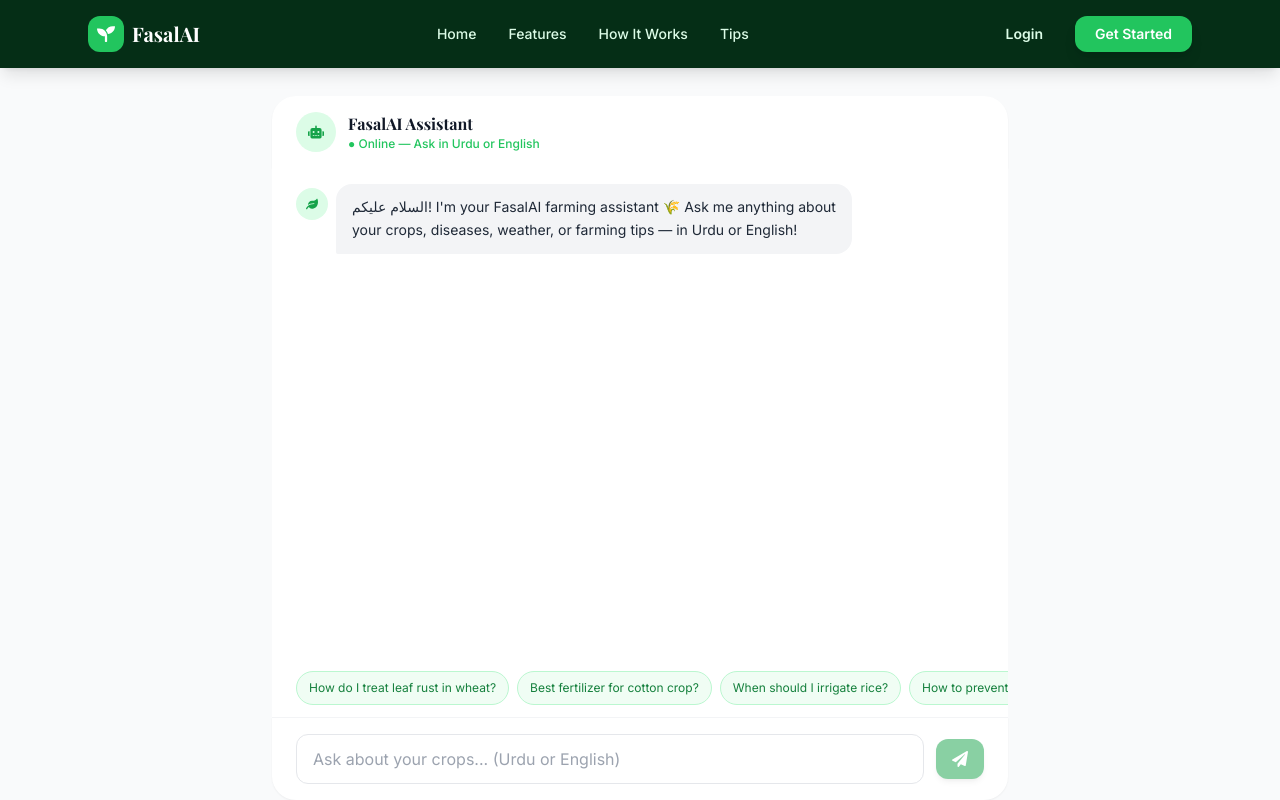
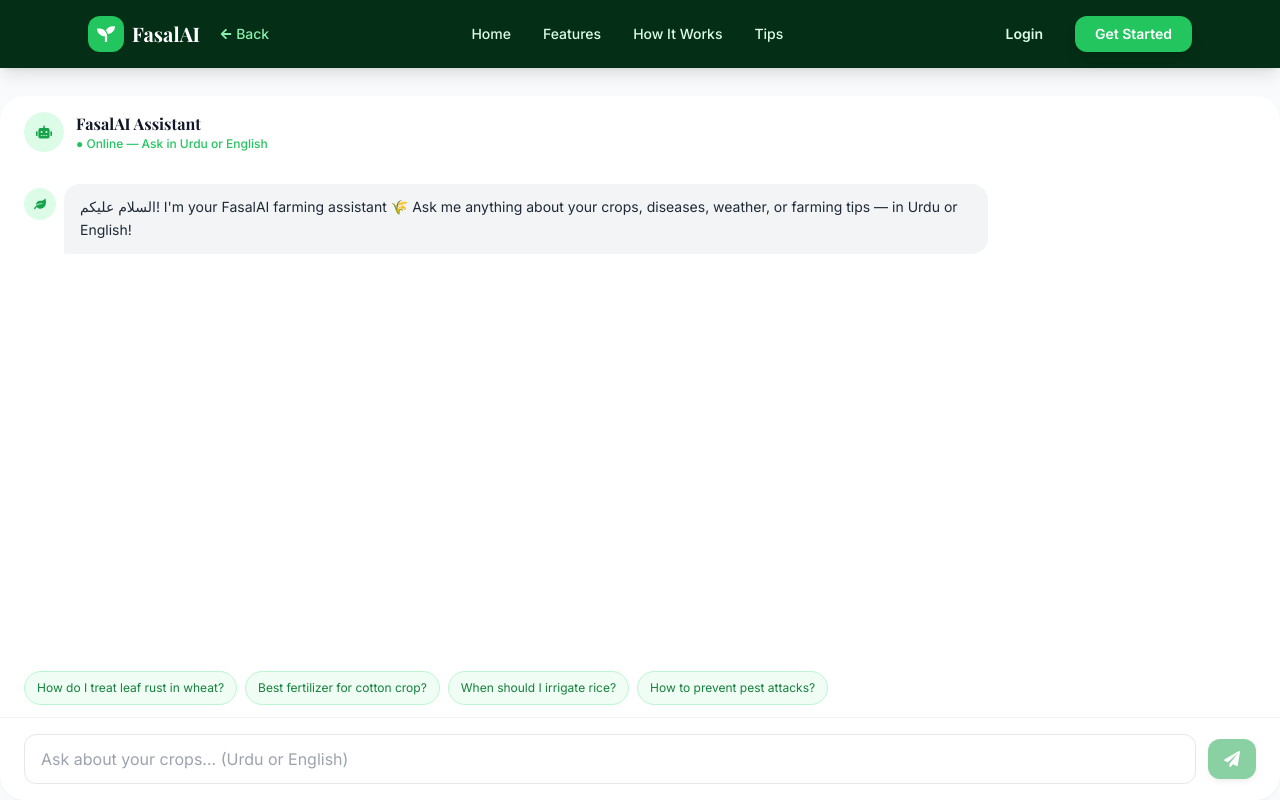
Before and after one commit to seeratkahloon/fasal-ai, a React (Create React App) app: page /chat in a window 1280 px wide. Shown: the top 800 px of the page. Built offline with nearby package versions, Linux system fonts and the light colour scheme.

Commit message:
update navbar, chat, detect, history, report detail, tips, weather pages

```diff
--- a/src/components/Navbar/Navbar.jsx
+++ b/src/components/Navbar/Navbar.jsx
@@ -1,6 +1,6 @@
 import React, { useState, useEffect, useRef } from "react";
 import { Link, useLocation, useNavigate } from "react-router-dom";
-import { FaSeedling, FaBars, FaTimes, FaUser, FaSignOutAlt, FaTachometerAlt } from "react-icons/fa";
+import { FaSeedling, FaBars, FaTimes, FaUser, FaSignOutAlt, FaTachometerAlt, FaArrowLeft } from "react-icons/fa";
 
 const Navbar = () => {
   const [menuOpen, setMenuOpen]     = useState(false);
@@ -10,6 +10,8 @@
   const dropdownRef                 = useRef(null);
   const navigate  = useNavigate();
   const location  = useLocation();
+  const isHomePage    = location.pathname === "/";
+  const isTransparent = isHomePage && !scrolled;
 
   useEffect(() => {
     const onScroll = () => setScrolled(window.scrollY > 50);
@@ -56,24 +58,29 @@
     ? allNavLinks.filter((l) => l.to !== location.pathname)
     : guestLinks.filter((l) => l.to !== location.pathname);
 
-  const isHomePage = location.pathname === "/";
-  const isTransparent = isHomePage && !scrolled;
-
   return (
     <nav className={`fixed top-0 left-0 right-0 z-50 transition-all duration-500 ${
-      isTransparent
-        ? "bg-transparent"
-        : "bg-green-950 shadow-lg"
+      isTransparent ? "bg-transparent" : "bg-green-950 shadow-lg"
     }`}>
       <div className="max-w-6xl mx-auto px-6 py-4 flex items-center justify-between">
 
         {/* Logo */}
+        <div className="flex items-center gap-3">
           <Link to="/" className="flex items-center gap-2 text-white font-display font-bold text-xl">
             <div className="w-9 h-9 bg-green-500 rounded-xl flex items-center justify-center">
               <FaSeedling className="text-white text-lg" />
             </div>
             FasalAI
           </Link>
+
+          {/* Back Button */}
+          {!isHomePage && (
+            <button onClick={() => navigate(-1)}
+              className="hidden md:flex items-center gap-1 text-green-300 hover:text-white text-sm font-medium transition ml-2">
+              <FaArrowLeft className="text-xs" /> Back
+            </button>
+          )}
+        </div>
 
         {/* Desktop Links */}
         <div className="hidden md:flex items-center gap-8">
@@ -145,6 +152,12 @@
       {/* Mobile Menu */}
       {menuOpen && (
         <div className="md:hidden bg-green-950 px-6 py-4 flex flex-col gap-4 border-t border-green-800">
+          {!isHomePage && (
+            <button onClick={() => { navigate(-1); setMenuOpen(false); }}
+              className="flex items-center gap-1 text-green-300 text-sm font-medium">
+              <FaArrowLeft className="text-xs" /> Back
+            </button>
+          )}
           {navLinks.map((link) => (
             <Link key={link.label} to={link.to}
               className="text-green-100 font-medium hover:text-green-400"
--- a/src/pages/Chat.jsx
+++ b/src/pages/Chat.jsx
@@ -1,5 +1,6 @@
 import React, { useState, useRef, useEffect } from "react";
 import { FaRobot, FaPaperPlane, FaLeaf, FaSpinner } from "react-icons/fa";
+
 
 const suggestions = [
   "How do I treat leaf rust in wheat?",
@@ -61,7 +62,6 @@
 
  return (
    <div className="min-h-screen bg-gray-50 pt-20 pb-0 flex flex-col">
-      <div className="max-w-3xl mx-auto w-full px-4 flex flex-col flex-grow" style={{ height: "calc(100vh - 80px)" }}>
 
              {/* Header */}
          <div className="bg-white rounded-t-3xl shadow-sm px-6 py-4 flex items-center gap-3 mt-4">
@@ -133,9 +133,8 @@
             <FaPaperPlane />
           </button>
         </div>
+     </div>
 
-      </div>
-    </div>
   );
 };
 
--- a/src/pages/Detect.jsx
+++ b/src/pages/Detect.jsx
@@ -1,6 +1,7 @@
 import React, { useState } from "react";
 import { useNavigate } from "react-router-dom";
 import { FaUpload, FaLeaf, FaSpinner } from "react-icons/fa";
+
 
 const cropTypes = ["Wheat (گندم)", "Rice (چاول)", "Sugarcane (گنا)", "Cotton (کپاس)", "Maize (مکئی)", "Vegetables (سبزیاں)", "Fruits (پھل)"];
 
--- a/src/pages/History.jsx
+++ b/src/pages/History.jsx
@@ -1,6 +1,7 @@
 import React, { useState, useEffect } from "react";
 import { Link } from "react-router-dom";
 import { FaSearch, FaLeaf, FaChevronRight, FaFileAlt, FaSpinner } from "react-icons/fa";
+
 
 const severityStyle = {
   High:     "bg-red-100 text-red-600",
--- a/src/pages/ReportDetail.jsx
+++ b/src/pages/ReportDetail.jsx
@@ -2,6 +2,7 @@
 import { useParams, Link } from "react-router-dom";
 import { FaArrowLeft, FaDownload, FaCheckCircle, FaLeaf, FaSpinner } from "react-icons/fa";
 import jsPDF from "jspdf";
+
 
 const ReportDetail = () => {
   const { id } = useParams();
--- a/src/pages/Tips.jsx
+++ b/src/pages/Tips.jsx
@@ -1,4 +1,5 @@
 import React, { useState } from "react";
+
 
 const categories = ["All", "Wheat", "Rice", "Cotton", "Vegetables", "Seasonal", "Pest Control"];
 
--- a/src/pages/Weather.jsx
+++ b/src/pages/Weather.jsx
@@ -1,5 +1,6 @@
 import React, { useState, useEffect } from "react";
 import { FaCloudSun, FaWind, FaTint, FaThermometerHalf, FaSearch, FaSpinner } from "react-icons/fa";
+
 
 const Weather = () => {
   const [city, setCity]       = useState("Sargodha");
```
Lines whose indentation alone changed are shown as unchanged.
